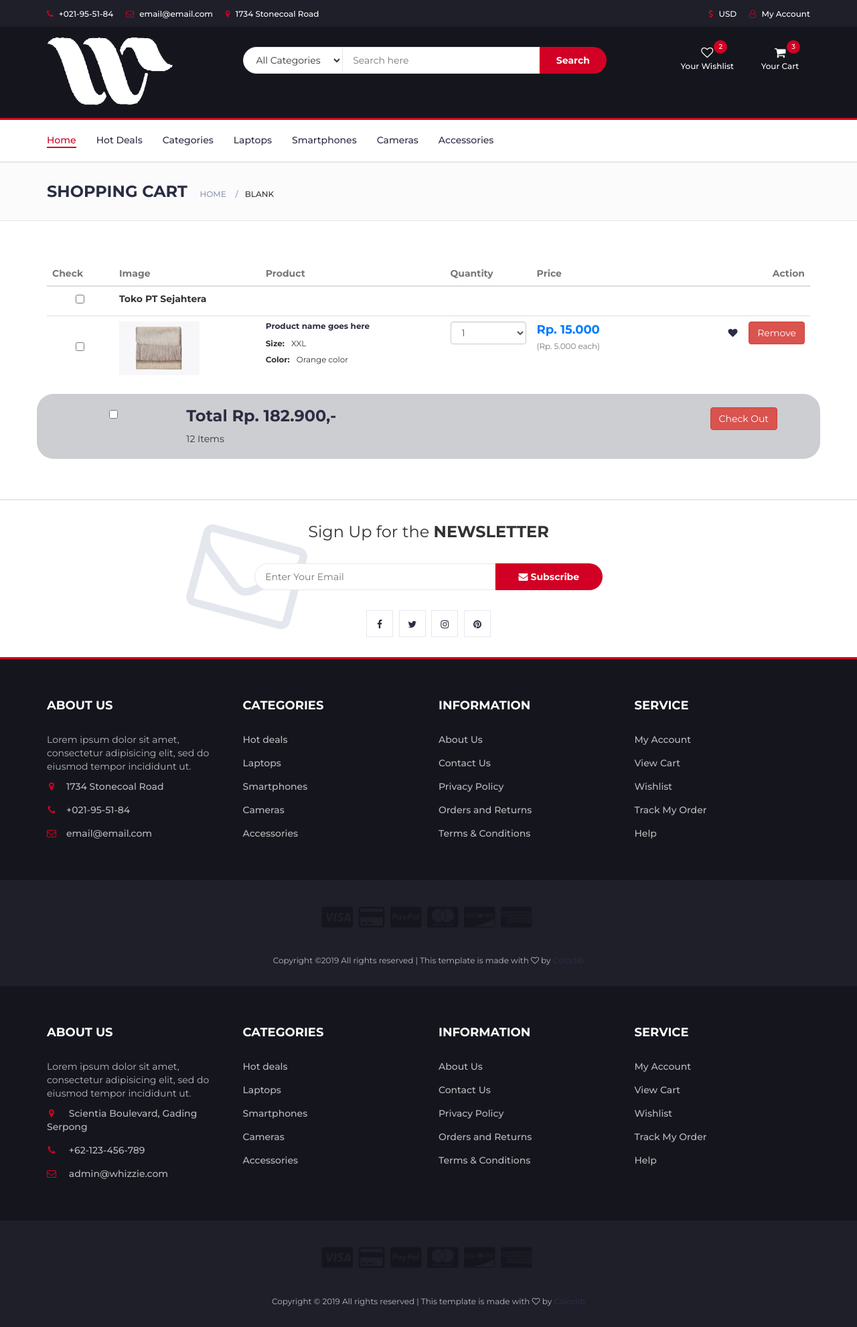
After one commit to karissaa/WhizzieWeb, a CodeIgniter app: page /PemWeb/index.php/cart/index in a window 1280 px wide. The commit adds this page. Shown: the whole page at 67% size. Run offline with CodeIgniter, Linux system fonts and the light colour scheme; some libraries are stand-ins or nearby versions.

Commit message:
Cart View sudah jadi

```diff
--- /dev/null
+++ b/application/controllers/Cart.php
@@ -0,0 +1,26 @@
+<?php
+
+    defined('BASEPATH') OR exit('No direct script access allowed');
+    class Cart extends CI_Controller{
+        public $data = [];
+
+        public function __construct(){
+            parent::__construct ();
+
+            $this->load->model('cart_model');
+            $this->data['js'] = $this->load->view('include/javascript.php', NULL, TRUE);
+            $this->data['css'] = $this->load->view('include/css.php', NULL, TRUE);
+            $this->data['cart_css'] = $this->load->view('include/cart_css.php', NULL, TRUE);
+            $this->data['firebase'] = $this->load->view('include/firebase.php', NULL, TRUE);
+            $this->data['js_classes'] = $this->load->view('include/js_classes.php', NULL, TRUE);
+            $this->data['js_functions'] = $this->load->view('include/js_functions.php', NULL, TRUE);
+
+            $this->data['header'] = $this->load->view('template/header.php',NULL, TRUE);
+            $this->data['footer'] = $this->load->view('template/footer.php', NULL, TRUE);
+        }
+
+        public function index(){
+            $this->load->view('pages/cartview.php', $this->data);
+        }
+    }
+?>
--- /dev/null
+++ b/application/models/Cart_model.php
@@ -0,0 +1,16 @@
+<?php
+
+    class Cart_model extends CI_Model {
+
+        public function __construct(){
+
+        }
+
+
+        public function index(){
+
+        }
+
+    }
+
+?>
--- /dev/null
+++ b/application/views/include/cart_css.php
@@ -0,0 +1 @@
+<link rel="stylesheet" type="text/css" href="<?php echo base_url('/assets/css/stylecart.css'); ?>">
--- /dev/null
+++ b/application/views/pages/cartview.php
@@ -0,0 +1,431 @@
+<!DOCTYPE html>
+<html lang="en">
+	<head>
+		<meta charset="utf-8">
+		<meta http-equiv="X-UA-Compatible" content="IE=edge">
+		<meta name="viewport" content="width=device-width, initial-scale=1">
+		 <!-- The above 3 meta tags *must* come first in the head; any other head content must come *after* these tags -->
+
+		<title>Whizzie | Shopping Cart</title>
+
+ 		<!-- Google font -->
+ 		<link href="https://fonts.googleapis.com/css?family=Montserrat:400,500,700" rel="stylesheet">
+
+		 <?=$css?>
+		<?=$firebase?>
+
+		<?=$js_classes?>
+		<?=$js_functions?>
+
+    </head>
+	<body>
+		<!-- HEADER -->
+		<header>
+			<!-- TOP HEADER -->
+			<div id="top-header">
+				<div class="container">
+					<ul class="header-links pull-left">
+						<li><a href="#"><i class="fa fa-phone"></i> +021-95-51-84</a></li>
+						<li><a href="#"><i class="fa fa-envelope-o"></i> email@email.com</a></li>
+						<li><a href="#"><i class="fa fa-map-marker"></i> 1734 Stonecoal Road</a></li>
+					</ul>
+					<ul class="header-links pull-right">
+						<li><a href="#"><i class="fa fa-dollar"></i> USD</a></li>
+						<li><a href="#"><i class="fa fa-user-o"></i> My Account</a></li>
+					</ul>
+				</div>
+			</div>
+			<!-- /TOP HEADER -->
+
+			<!-- MAIN HEADER -->
+			<div id="header">
+				<!-- container -->
+				<div class="container">
+					<!-- row -->
+					<div class="row">
+						<!-- LOGO -->
+						<div class="col-md-3">
+							<div class="header-logo">
+								<a href="#" class="logo">
+									<img src="./img/logo.png" alt="">
+								</a>
+							</div>
+						</div>
+						<!-- /LOGO -->
+
+						<!-- SEARCH BAR -->
+						<div class="col-md-6">
+							<div class="header-search">
+								<form>
+									<select class="input-select">
+										<option value="0">All Categories</option>
+										<option value="1">Category 01</option>
+										<option value="1">Category 02</option>
+									</select>
+									<input class="input" placeholder="Search here">
+									<button class="search-btn">Search</button>
+								</form>
+							</div>
+						</div>
+						<!-- /SEARCH BAR -->
+
+						<!-- ACCOUNT -->
+						<div class="col-md-3 clearfix">
+							<div class="header-ctn">
+								<!-- Wishlist -->
+								<div>
+									<a href="#">
+										<i class="fa fa-heart-o"></i>
+										<span>Your Wishlist</span>
+										<div class="qty">2</div>
+									</a>
+								</div>
+								<!-- /Wishlist -->
+
+								<!-- Cart -->
+								<div class="dropdown">
+									<a class="dropdown-toggle" data-toggle="dropdown" aria-expanded="true">
+										<i class="fa fa-shopping-cart"></i>
+										<span>Your Cart</span>
+										<div class="qty">3</div>
+									</a>
+									<div class="cart-dropdown">
+										<div class="cart-list">
+											<div class="product-widget">
+												<div class="product-img">
+													<img src="./img/product01.png" alt="">
+												</div>
+												<div class="product-body">
+													<h3 class="product-name"><a href="#">product name goes here</a></h3>
+													<h4 class="product-price"><span class="qty">1x</span>$980.00</h4>
+												</div>
+												<button class="delete"><i class="fa fa-close"></i></button>
+											</div>
+
+											<div class="product-widget">
+												<div class="product-img">
+													<img src="./img/product02.png" alt="">
+												</div>
+												<div class="product-body">
+													<h3 class="product-name"><a href="#">product name goes here</a></h3>
+													<h4 class="product-price"><span class="qty">3x</span>$980.00</h4>
+												</div>
+												<button class="delete"><i class="fa fa-close"></i></button>
+											</div>
+										</div>
+										<div class="cart-summary">
+											<small>3 Item(s) selected</small>
+											<h5>SUBTOTAL: $2940.00</h5>
+										</div>
+										<div class="cart-btns">
+											<a href="#">View Cart</a>
+											<a href="#">Checkout  <i class="fa fa-arrow-circle-right"></i></a>
+										</div>
+									</div>
+								</div>
+								<!-- /Cart -->
+
+								<!-- Menu Toogle -->
+								<div class="menu-toggle">
+									<a href="#">
+										<i class="fa fa-bars"></i>
+										<span>Menu</span>
+									</a>
+								</div>
+								<!-- /Menu Toogle -->
+							</div>
+						</div>
+						<!-- /ACCOUNT -->
+					</div>
+					<!-- row -->
+				</div>
+				<!-- container -->
+			</div>
+			<!-- /MAIN HEADER -->
+		</header>
+		<!-- /HEADER -->
+
+		<!-- NAVIGATION -->
+		<nav id="navigation">
+			<!-- container -->
+			<div class="container">
+				<!-- responsive-nav -->
+				<div id="responsive-nav">
+					<!-- NAV -->
+					<ul class="main-nav nav navbar-nav">
+						<li class="active"><a href="#">Home</a></li>
+						<li><a href="#">Hot Deals</a></li>
+						<li><a href="#">Categories</a></li>
+						<li><a href="#">Laptops</a></li>
+						<li><a href="#">Smartphones</a></li>
+						<li><a href="#">Cameras</a></li>
+						<li><a href="#">Accessories</a></li>
+					</ul>
+					<!-- /NAV -->
+				</div>
+				<!-- /responsive-nav -->
+			</div>
+			<!-- /container -->
+		</nav>
+		<!-- /NAVIGATION -->
+
+		<!-- BREADCRUMB -->
+		<div id="breadcrumb" class="section">
+			<!-- container -->
+			<div class="container">
+				<!-- row -->
+				<div class="row">
+					<div class="col-md-12">
+						<h3 class="breadcrumb-header">Shopping Cart</h3>
+						<ul class="breadcrumb-tree">
+							<li><a href="#">Home</a></li>
+							<li class="active">Blank</li>
+						</ul>
+					</div>
+				</div>
+				<!-- /row -->
+			</div>
+			<!-- /container -->
+		</div>
+		<!-- /BREADCRUMB -->
+
+		<?=$cart_css?>
+
+		<!-- SECTION -->
+		<div class="section">
+			<!-- container -->
+			<div class="container">
+				<div class="card">
+					<table class="table table-hover shopping-cart-wrap">
+						<thead class="text-muted">
+						<tr>
+							<th scope="col-2">Check</th>
+							<th scope="col-2">Image</th>
+							<th scope="col-3">Product</th>
+							<th scope="col-2">Quantity</th>
+							<th scope="col-2">Price</th>
+							<th scope="col-1" class="text-right">Action</th>
+						</tr>
+						</thead>
+						<tbody>
+							<tr>
+								<td style="text-align:center; vertical-align:middle;">
+									<div class="form-check">
+										<label class="form-check-label">
+											<input type="checkbox" class="form-check-input" value="">
+										</label>
+									</div>
+								</td>
+								<td colspan="5"><b>Toko PT Sejahtera</b></td>
+							</tr>
+							<tr>
+								<td style="text-align:center; vertical-align:middle;">
+								<div class="form-check">
+									<label class="form-check-label">
+										<input type="checkbox" class="form-check-input" value="">
+									</label>
+								</div>
+								</td>
+								<td>
+									<div class="image">
+										<img src="../../assets/img/item-3.png" alt="" />
+									</div>
+								</td>
+								<td>
+									<h6 class="title text-truncate">Product name goes here </h6>
+									<dl class="param param-inline small">
+										<dt>Size: </dt>
+										<dd>XXL</dd>
+									</dl>
+									<dl class="param param-inline small">
+										<dt>Color: </dt>
+										<dd>Orange color</dd>
+									</dl>
+								</td>
+								<td>
+									<select class="form-control">
+										<option>1</option>
+										<option>2</option>
+										<option>3</option>
+										<option>4</option>
+									</select>
+								</td>
+								<td>
+									<div class="price-wrap">
+										<var class="price">Rp. 15.000</var>
+										<small class="text-muted">(Rp. 5.000 each)</small>
+									</div> <!-- price-wrap .// -->
+								</td>
+								<td class="text-right">
+								<a title="" href="" class="btn btn-outline-success" data-toggle="tooltip" data-original-title="Save to Wishlist"> <i class="fa fa-heart"></i></a>
+								<a href="" class="btn btn-danger">Remove</a>
+								</td>
+							</tr>
+						</tbody>
+					</table>
+				</div>
+				<!-- / Card -->
+
+				<!-- Check Out Bar -->
+				<div class="row" style="background-color: grey; border-radius: 25px; background: #ccced1; padding: 20px; overflow: auto; float: none;">
+					<div class="col-sm-2" >
+						<div class="form-check" style="text-align:center; vertical-align:middle;">
+							<label class="form-check-label">
+								<input type="checkbox" class="form-check-input" value="">
+							</label>
+						</div>
+					</div>
+					<div class="col-sm-8">
+						<div><h3>Total Rp. 182.900,-</h3>12 Items</div>
+					</div>
+					<div class="col-sm-2" style="text-align:center; vertical-align:middle;">
+						<button class="btn btn-danger">Check Out</button>
+					</div>
+				</div>
+				<!-- / Check Out Bar -->
+
+			</div>
+			<!-- /container -->
+		</div>
+		<!-- /SECTION -->
+
+		<!-- NEWSLETTER -->
+		<div id="newsletter" class="section">
+			<!-- container -->
+			<div class="container">
+				<!-- row -->
+				<div class="row">
+					<div class="col-md-12">
+						<div class="newsletter">
+							<p>Sign Up for the <strong>NEWSLETTER</strong></p>
+							<form>
+								<input class="input" type="email" placeholder="Enter Your Email">
+								<button class="newsletter-btn"><i class="fa fa-envelope"></i> Subscribe</button>
+							</form>
+							<ul class="newsletter-follow">
+								<li>
+									<a href="#"><i class="fa fa-facebook"></i></a>
+								</li>
+								<li>
+									<a href="#"><i class="fa fa-twitter"></i></a>
+								</li>
+								<li>
+									<a href="#"><i class="fa fa-instagram"></i></a>
+								</li>
+								<li>
+									<a href="#"><i class="fa fa-pinterest"></i></a>
+								</li>
+							</ul>
+						</div>
+					</div>
+				</div>
+				<!-- /row -->
+			</div>
+			<!-- /container -->
+		</div>
+		<!-- /NEWSLETTER -->
+
+		<!-- FOOTER -->
+		<footer id="footer">
+			<!-- top footer -->
+			<div class="section">
+				<!-- container -->
+				<div class="container">
+					<!-- row -->
+					<div class="row">
+						<div class="col-md-3 col-xs-6">
+							<div class="footer">
+								<h3 class="footer-title">About Us</h3>
+								<p>Lorem ipsum dolor sit amet, consectetur adipisicing elit, sed do eiusmod tempor incididunt ut.</p>
+								<ul class="footer-links">
+									<li><a href="#"><i class="fa fa-map-marker"></i>1734 Stonecoal Road</a></li>
+									<li><a href="#"><i class="fa fa-phone"></i>+021-95-51-84</a></li>
+									<li><a href="#"><i class="fa fa-envelope-o"></i>email@email.com</a></li>
+								</ul>
+							</div>
+						</div>
+
+						<div class="col-md-3 col-xs-6">
+							<div class="footer">
+								<h3 class="footer-title">Categories</h3>
+								<ul class="footer-links">
+									<li><a href="#">Hot deals</a></li>
+									<li><a href="#">Laptops</a></li>
+									<li><a href="#">Smartphones</a></li>
+									<li><a href="#">Cameras</a></li>
+									<li><a href="#">Accessories</a></li>
+								</ul>
+							</div>
+						</div>
+
+						<div class="clearfix visible-xs"></div>
+
+						<div class="col-md-3 col-xs-6">
+							<div class="footer">
+								<h3 class="footer-title">Information</h3>
+								<ul class="footer-links">
+									<li><a href="#">About Us</a></li>
+									<li><a href="#">Contact Us</a></li>
+									<li><a href="#">Privacy Policy</a></li>
+									<li><a href="#">Orders and Returns</a></li>
+									<li><a href="#">Terms & Conditions</a></li>
+								</ul>
+							</div>
+						</div>
+
+						<div class="col-md-3 col-xs-6">
+							<div class="footer">
+								<h3 class="footer-title">Service</h3>
+								<ul class="footer-links">
+									<li><a href="#">My Account</a></li>
+									<li><a href="#">View Cart</a></li>
+									<li><a href="#">Wishlist</a></li>
+									<li><a href="#">Track My Order</a></li>
+									<li><a href="#">Help</a></li>
+								</ul>
+							</div>
+						</div>
+					</div>
+					<!-- /row -->
+				</div>
+				<!-- /container -->
+			</div>
+			<!-- /top footer -->
+
+			<!-- bottom footer -->
+			<div id="bottom-footer" class="section">
+				<div class="container">
+					<!-- row -->
+					<div class="row">
+						<div class="col-md-12 text-center">
+							<ul class="footer-payments">
+								<li><a href="#"><i class="fa fa-cc-visa"></i></a></li>
+								<li><a href="#"><i class="fa fa-credit-card"></i></a></li>
+								<li><a href="#"><i class="fa fa-cc-paypal"></i></a></li>
+								<li><a href="#"><i class="fa fa-cc-mastercard"></i></a></li>
+								<li><a href="#"><i class="fa fa-cc-discover"></i></a></li>
+								<li><a href="#"><i class="fa fa-cc-amex"></i></a></li>
+							</ul>
+							<span class="copyright">
+								<!-- Link back to Colorlib can't be removed. Template is licensed under CC BY 3.0. -->
+								Copyright &copy;<script>document.write(new Date().getFullYear());</script> All rights reserved | This template is made with <i class="fa fa-heart-o" aria-hidden="true"></i> by <a href="https://colorlib.com" target="_blank">Colorlib</a>
+							<!-- Link back to Colorlib can't be removed. Template is licensed under CC BY 3.0. -->
+							</span>
+
+
+						</div>
+					</div>
+						<!-- /row -->
+				</div>
+				<!-- /container -->
+			</div>
+			<!-- /bottom footer -->
+		</footer>
+		<!-- /FOOTER -->
+
+		<?=$js?>
+
+		<!-- FOOTER -->
+		<?=$footer?>
+	</body>
+</html>
--- a/application/views/template/header.php
+++ b/application/views/template/header.php
@@ -110,7 +110,7 @@
                                 </div>
 
                                 <div class="cart-btns">
-                                    <a href="#">View Cart</a>
+                                    <a href="<?php echo base_url("index.php/Cart/index"); ?>">View Cart</a>
                                     <a href="#">Checkout <i class="fa fa-arrow-circle-right"></i></a>
                                 </div>
                             </div>
--- /dev/null
+++ b/assets/css/stylecart.css
@@ -0,0 +1,50 @@
+/*=========================================================
+	14 -> RESPONSIVE
+===========================================================*/
+
+.param {
+    margin-bottom: 7px;
+    line-height: 1.4;
+  }
+  .param-inline dt {
+    display: inline-block;
+  }
+  .param dt {
+    margin: 0;
+    margin-right: 7px;
+    font-weight: 600;
+  }
+  .param-inline dd {
+    vertical-align: baseline;
+    display: inline-block;
+  }
+
+  .param dd {
+    margin: 0;
+    vertical-align: baseline;
+  }
+
+  .shopping-cart-wrap .price {
+    color: #007bff;
+    font-size: 18px;
+    font-weight: bold;
+    margin-right: 5px;
+    display: block;
+  }
+  var {
+    font-style: normal;
+  }
+
+  .media img {
+    margin-right: 1rem;
+  }
+  .img-sm {
+    width: 90px;
+    max-height: 75px;
+    object-fit: cover;
+  }
+
+  .checkbox-center{
+  text-align:center;
+  vertical-align:middle;
+  }
```
Also changed, not shown: assets/img/item-3.png (added).
